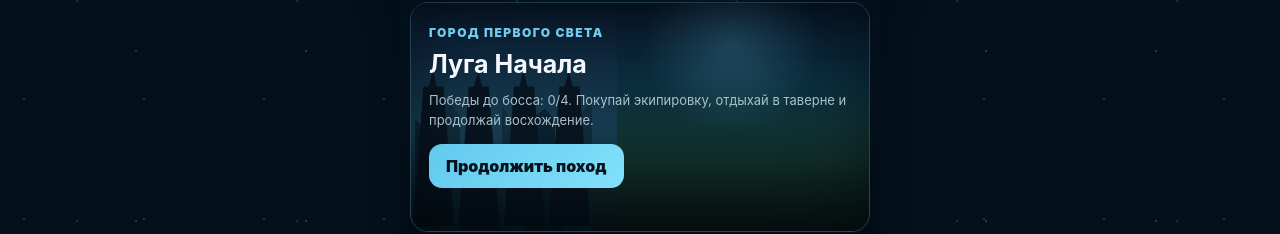
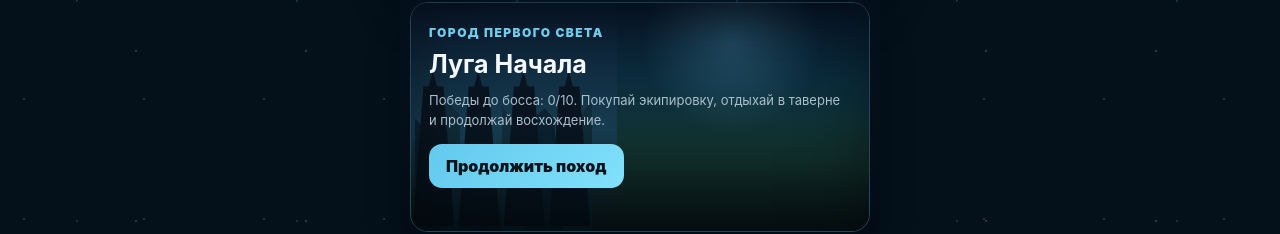
Before and after one commit to misha213123/SAO, a React (Vite) app in the folder frontend/: page / in a window 1280 px wide. Shown: the part 153-387 px from the top of the page. Built offline with nearby package versions, Linux system fonts and the light colour scheme.

Commit message:
Add endless encounters minibosses and floor scaling

```diff
--- a/frontend/src/game/gameEngine.ts
+++ b/frontend/src/game/gameEngine.ts
@@ -1,4 +1,4 @@
-export type EnemyKind = 'normal' | 'elite' | 'boss';
+export type EnemyKind = 'normal' | 'elite' | 'miniboss' | 'boss';
 export type ItemSlot = 'weapon' | 'armor' | 'consumable';
 
 export type ShopItem = {
@@ -25,7 +25,11 @@ export type Enemy = {
   xp: number;
   col: number;
   description: string;
+  wave: number;
+  cycle: number;
 };
+
+type EnemyTemplate = Omit<Enemy, 'id' | 'hp' | 'wave' | 'cycle'>;
 
 export type FloorDefinition = {
   id: number;
@@ -33,8 +37,10 @@ export type FloorDefinition = {
   subtitle: string;
   bossName: string;
   encountersToBoss: number;
-  enemies: Omit<Enemy, 'id' | 'hp'>[];
-  boss: Omit<Enemy, 'id' | 'hp'>;
+  minibossAt: number;
+  enemies: EnemyTemplate[];
+  minibosses: EnemyTemplate[];
+  boss: EnemyTemplate;
 };
 
 export type PlayerState = {
@@ -52,7 +58,9 @@ export type PlayerState = {
   highestFloor: number;
   selectedFloor: number;
   floorWins: Record<number, number>;
+  floorCycles: Record<number, number>;
   defeatedBosses: number[];
+  totalKills: number;
   weaponDurability: number;
   maxWeaponDurability: number;
   armorDurability: number;
@@ -81,59 +89,77 @@ export const SHOP_ITEMS: ShopItem[] = [
   { id: 'small-potion', name: 'Малое зелье', icon: '🧪', slot: 'consumable', price: 35, description: 'Восстанавливает 45 HP в бою.', tone: 'pink' },
 ];
 
+const floor = (
+  id: number,
+  name: string,
+  subtitle: string,
+  enemies: EnemyTemplate[],
+  minibosses: EnemyTemplate[],
+  boss: EnemyTemplate,
+  encountersToBoss = 10,
+): FloorDefinition => ({ id, name, subtitle, bossName: boss.name, encountersToBoss, minibossAt: Math.floor(encountersToBoss / 2), enemies, minibosses, boss });
+
 export const FLOORS: FloorDefinition[] = [
-  {
-    id: 1, name: 'Луга Начала', subtitle: 'Зелёные равнины у подножия башни', bossName: 'Вожак клыков', encountersToBoss: 4,
-    enemies: [
+  floor(1, 'Луга Начала', 'Зелёные равнины у подножия башни', [
     { name: 'Дикий кабан', kind: 'normal', level: 1, maxHp: 34, attack: 7, defense: 1, xp: 22, col: 25, description: 'Агрессивный зверь, защищающий пастбища.' },
     { name: 'Луговой волк', kind: 'normal', level: 2, maxHp: 42, attack: 9, defense: 2, xp: 28, col: 32, description: 'Быстрый хищник, атакующий сериями.' },
-      { name: 'Клыкастый вепрь', kind: 'elite', level: 3, maxHp: 58, attack: 12, defense: 3, xp: 45, col: 55, description: 'Элитный зверь с усиленной шкурой.' },
-      { name: 'Кабан-разоритель', kind: 'elite', level: 3, maxHp: 66, attack: 13, defense: 4, xp: 52, col: 64, description: 'Старый зверь, переживший десятки охот.' },
-    ],
-    boss: { name: 'Вожак клыков', kind: 'boss', level: 4, maxHp: 118, attack: 16, defense: 4, xp: 130, col: 170, description: 'Хозяин первого этажа. В ярости наносит больше урона.' },
-  },
-  {
-    id: 2, name: 'Туманный лес', subtitle: 'Лес, где враги скрываются в густом тумане', bossName: 'Серый хищник', encountersToBoss: 5,
-    enemies: [
+    { name: 'Колючий слизень', kind: 'normal', level: 2, maxHp: 38, attack: 8, defense: 3, xp: 25, col: 29, description: 'Медленный моб с плотной оболочкой.' },
+    { name: 'Полевой гоблин', kind: 'normal', level: 3, maxHp: 50, attack: 11, defense: 3, xp: 34, col: 39, description: 'Вооружён коротким копьём.' },
+    { name: 'Клыкастый вепрь', kind: 'elite', level: 3, maxHp: 68, attack: 13, defense: 4, xp: 52, col: 64, description: 'Элитный зверь с усиленной шкурой.' },
+  ], [
+    { name: 'Разоритель лугов', kind: 'miniboss', level: 4, maxHp: 115, attack: 17, defense: 5, xp: 105, col: 135, description: 'Мини-босс, собравший вокруг себя стаю.' },
+    { name: 'Белый клык', kind: 'miniboss', level: 4, maxHp: 108, attack: 19, defense: 4, xp: 112, col: 140, description: 'Редкий вожак волков.' },
+  ], { name: 'Вожак клыков', kind: 'boss', level: 5, maxHp: 185, attack: 23, defense: 7, xp: 190, col: 240, description: 'Хозяин первого этажа.' }),
+
+  floor(2, 'Туманный лес', 'Лес, где враги скрываются в густом тумане', [
     { name: 'Туманный волк', kind: 'normal', level: 5, maxHp: 76, attack: 16, defense: 5, xp: 65, col: 78, description: 'Появляется из тумана и быстро отступает.' },
     { name: 'Ядовитая паучиха', kind: 'normal', level: 6, maxHp: 68, attack: 18, defense: 4, xp: 72, col: 84, description: 'Её укусы ослабляют защиту.' },
-      { name: 'Лесной страж', kind: 'elite', level: 7, maxHp: 105, attack: 21, defense: 7, xp: 105, col: 125, description: 'Древнее существо с крепкой корой.' },
-    ],
-    boss: { name: 'Серый хищник', kind: 'boss', level: 8, maxHp: 190, attack: 26, defense: 8, xp: 250, col: 320, description: 'Огромный волк, повелевающий туманом.' },
-  },
-  {
-    id: 3, name: 'Каменный каньон', subtitle: 'Расколотые скалы и древние шахты', bossName: 'Каменный страж', encountersToBoss: 5,
-    enemies: [
+    { name: 'Лесной бес', kind: 'normal', level: 6, maxHp: 82, attack: 17, defense: 6, xp: 76, col: 90, description: 'Прячется среди старых деревьев.' },
+    { name: 'Моховой медведь', kind: 'elite', level: 7, maxHp: 122, attack: 23, defense: 8, xp: 118, col: 138, description: 'Тяжёлый элитный противник.' },
+    { name: 'Лесной страж', kind: 'elite', level: 7, maxHp: 105, attack: 21, defense: 9, xp: 105, col: 125, description: 'Древнее существо с крепкой корой.' },
+  ], [
+    { name: 'Мать пауков', kind: 'miniboss', level: 8, maxHp: 210, attack: 29, defense: 9, xp: 230, col: 285, description: 'Мини-босс глубокой чащи.' },
+    { name: 'Хранитель тумана', kind: 'miniboss', level: 8, maxHp: 225, attack: 27, defense: 11, xp: 240, col: 300, description: 'Управляет плотностью тумана.' },
+  ], { name: 'Серый хищник', kind: 'boss', level: 9, maxHp: 350, attack: 36, defense: 12, xp: 410, col: 520, description: 'Огромный волк, повелевающий туманом.' }),
+
+  floor(3, 'Каменный каньон', 'Расколотые скалы и древние шахты', [
     { name: 'Пещерный гоблин', kind: 'normal', level: 9, maxHp: 125, attack: 28, defense: 9, xp: 120, col: 145, description: 'Вооружён ржавым клинком и ловушками.' },
     { name: 'Каменный жук', kind: 'normal', level: 10, maxHp: 145, attack: 27, defense: 13, xp: 135, col: 155, description: 'Медленный, но хорошо защищённый враг.' },
+    { name: 'Шахтный кобольд', kind: 'normal', level: 10, maxHp: 132, attack: 31, defense: 10, xp: 142, col: 168, description: 'Атакует киркой из темноты.' },
+    { name: 'Кристальный скорпион', kind: 'elite', level: 11, maxHp: 205, attack: 36, defense: 15, xp: 205, col: 245, description: 'Его панцирь отражает слабые удары.' },
     { name: 'Малый голем', kind: 'elite', level: 11, maxHp: 195, attack: 34, defense: 16, xp: 190, col: 230, description: 'Ожившая каменная конструкция.' },
-    ],
-    boss: { name: 'Каменный страж', kind: 'boss', level: 12, maxHp: 330, attack: 42, defense: 18, xp: 430, col: 560, description: 'Страж древних ворот каньона.' },
-  },
-  {
-    id: 4, name: 'Озёрный край', subtitle: 'Затопленные руины под холодным небом', bossName: 'Хозяйка глубин', encountersToBoss: 6,
-    enemies: [
+  ], [
+    { name: 'Горный тролль', kind: 'miniboss', level: 12, maxHp: 355, attack: 47, defense: 19, xp: 410, col: 510, description: 'Мини-босс, перекрывший проход.' },
+    { name: 'Кристальный голем', kind: 'miniboss', level: 12, maxHp: 380, attack: 44, defense: 23, xp: 430, col: 535, description: 'Собирает энергию из стен каньона.' },
+  ], { name: 'Каменный страж', kind: 'boss', level: 13, maxHp: 620, attack: 58, defense: 25, xp: 760, col: 980, description: 'Страж древних ворот каньона.' }),
+
+  floor(4, 'Озёрный край', 'Затопленные руины под холодным небом', [
     { name: 'Водный дух', kind: 'normal', level: 13, maxHp: 210, attack: 43, defense: 17, xp: 210, col: 260, description: 'Меняет форму и избегает прямых ударов.' },
     { name: 'Озёрный страж', kind: 'normal', level: 14, maxHp: 235, attack: 47, defense: 20, xp: 235, col: 285, description: 'Защищает руины под водой.' },
+    { name: 'Болотный ящер', kind: 'normal', level: 14, maxHp: 245, attack: 45, defense: 22, xp: 248, col: 300, description: 'Прячется в мелководье.' },
     { name: 'Сирена руин', kind: 'elite', level: 15, maxHp: 290, attack: 54, defense: 21, xp: 310, col: 380, description: 'Её голос сбивает ритм атак.' },
-    ],
-    boss: { name: 'Хозяйка глубин', kind: 'boss', level: 16, maxHp: 480, attack: 62, defense: 25, xp: 690, col: 900, description: 'Повелительница затопленного храма.' },
-  },
-  {
-    id: 5, name: 'Город фонарей', subtitle: 'Ночной город на границе света и тени', bossName: 'Алый дуэлянт', encountersToBoss: 6,
-    enemies: [
+    { name: 'Ледяной краб', kind: 'elite', level: 15, maxHp: 320, attack: 51, defense: 27, xp: 325, col: 400, description: 'Тяжёлая бронированная тварь.' },
+  ], [
+    { name: 'Глубинный змей', kind: 'miniboss', level: 16, maxHp: 520, attack: 67, defense: 27, xp: 610, col: 760, description: 'Мини-босс затопленных руин.' },
+    { name: 'Страж водоворота', kind: 'miniboss', level: 16, maxHp: 545, attack: 64, defense: 30, xp: 635, col: 790, description: 'Создаёт защитные водные кольца.' },
+  ], { name: 'Хозяйка глубин', kind: 'boss', level: 17, maxHp: 900, attack: 80, defense: 34, xp: 1150, col: 1500, description: 'Повелительница затопленного храма.' }),
+
+  floor(5, 'Город фонарей', 'Ночной город на границе света и тени', [
     { name: 'Теневой разбойник', kind: 'normal', level: 17, maxHp: 320, attack: 65, defense: 25, xp: 340, col: 420, description: 'Нападает из переулков и исчезает.' },
     { name: 'Охотник фонарей', kind: 'normal', level: 18, maxHp: 355, attack: 71, defense: 28, xp: 380, col: 460, description: 'Использует огненные ловушки.' },
+    { name: 'Городской культист', kind: 'normal', level: 18, maxHp: 345, attack: 74, defense: 26, xp: 390, col: 475, description: 'Атакует проклятыми цепями.' },
     { name: 'Ночной клинок', kind: 'elite', level: 19, maxHp: 430, attack: 82, defense: 31, xp: 490, col: 610, description: 'Опытный убийца с двойными клинками.' },
-    ],
-    boss: { name: 'Алый дуэлянт', kind: 'boss', level: 20, maxHp: 720, attack: 94, defense: 36, xp: 1050, col: 1450, description: 'Непобеждённый чемпион города фонарей.' },
-  },
+    { name: 'Страж алых ворот', kind: 'elite', level: 19, maxHp: 470, attack: 78, defense: 37, xp: 510, col: 640, description: 'Тяжёлый городской страж.' },
+  ], [
+    { name: 'Палач фонарей', kind: 'miniboss', level: 20, maxHp: 760, attack: 98, defense: 39, xp: 920, col: 1150, description: 'Мини-босс центральной площади.' },
+    { name: 'Теневая жрица', kind: 'miniboss', level: 20, maxHp: 700, attack: 105, defense: 35, xp: 950, col: 1200, description: 'Призывает тени павших.' },
+  ], { name: 'Алый дуэлянт', kind: 'boss', level: 21, maxHp: 1250, attack: 120, defense: 45, xp: 1750, col: 2400, description: 'Непобеждённый чемпион города фонарей.' }),
 ];
 
 export const INITIAL_PLAYER: PlayerState = {
   level: 1, xp: 0, hp: 100, maxHp: 100, stamina: 100, maxStamina: 100,
   power: 14, defense: 3, critChance: 0.08, col: 0, crowns: 0,
-  highestFloor: 1, selectedFloor: 1, floorWins: { 1: 0 }, defeatedBosses: [],
+  highestFloor: 1, selectedFloor: 1, floorWins: { 1: 0 }, floorCycles: { 1: 0 }, defeatedBosses: [], totalKills: 0,
   weaponDurability: 40, maxWeaponDurability: 40,
   armorDurability: 55, maxArmorDurability: 55,
   potions: 1, inventory: [], equippedWeapon: null, equippedArmor: null,
@@ -143,11 +169,36 @@ export function xpRequired(level: number): number {
   return Math.floor(100 * Math.pow(level, 1.35));
 }
 
-export function createEnemy(floorId: number, wins: number): Enemy {
-  const floor = FLOORS.find((item) => item.id === floorId) ?? FLOORS[0];
-  const useBoss = wins >= floor.encountersToBoss;
-  const template = useBoss ? floor.boss : floor.enemies[wins % floor.enemies.length];
-  return { ...template, id: `${floorId}-${wins}-${Date.now()}`, hp: template.maxHp };
+export function createEnemy(floorId: number, wins: number, cycle = 0): Enemy {
+  const currentFloor = FLOORS.find((item) => item.id === floorId) ?? FLOORS[0];
+  const wave = wins + 1;
+  const useBoss = wins >= currentFloor.encountersToBoss;
+  const useMiniboss = !useBoss && wins === currentFloor.minibossAt;
+  let template: EnemyTemplate;
+  if (useBoss) template = currentFloor.boss;
+  else if (useMiniboss) template = currentFloor.minibosses[cycle % currentFloor.minibosses.length];
+  else {
+    const pool = currentFloor.enemies;
+    const index = (wins + cycle * 3 + Math.floor(Math.random() * pool.length)) % pool.length;
+    template = pool[index];
+  }
+
+  const endlessScale = 1 + cycle * 0.28;
+  const waveScale = 1 + Math.max(0, wins - 1) * 0.025;
+  const hp = Math.floor(template.maxHp * endlessScale * waveScale);
+  return {
+    ...template,
+    id: `${floorId}-${cycle}-${wins}-${Date.now()}-${Math.random()}`,
+    level: template.level + cycle * 2,
+    maxHp: hp,
+    hp,
+    attack: Math.floor(template.attack * (1 + cycle * 0.2) * waveScale),
+    defense: Math.floor(template.defense * (1 + cycle * 0.16)),
+    xp: Math.floor(template.xp * (1 + cycle * 0.22)),
+    col: Math.floor(template.col * (1 + cycle * 0.25)),
+    wave,
+    cycle,
+  };
 }
 
 export function getItem(id: string | null): ShopItem | undefined {
@@ -188,10 +239,10 @@ export function calculatePlayerDamage(player: PlayerState, enemy: Enemy, skillMu
 }
 
 export function calculateEnemyDamage(player: PlayerState, enemy: Enemy): number {
-  const bossRage = enemy.kind === 'boss' && enemy.hp <= enemy.maxHp * 0.35 ? 1.45 : 1;
+  const rage = (enemy.kind === 'boss' || enemy.kind === 'miniboss') && enemy.hp <= enemy.maxHp * 0.35 ? 1.45 : 1;
   const variance = 0.88 + Math.random() * 0.24;
   const armorValue = player.armorDurability <= 0 ? 0 : totalDefense(player);
-  return Math.max(1, Math.floor(enemy.attack * bossRage * variance - armorValue));
+  return Math.max(1, Math.floor(enemy.attack * rage * variance - armorValue));
 }
 
 export function repairCost(player: PlayerState): number {
@@ -207,7 +258,9 @@ function migratePlayer(value: Partial<PlayerState> | undefined): PlayerState {
     ...INITIAL_PLAYER,
     ...(value ?? {}),
     floorWins: { ...INITIAL_PLAYER.floorWins, ...(value?.floorWins ?? {}) },
+    floorCycles: { ...INITIAL_PLAYER.floorCycles, ...(value?.floorCycles ?? {}) },
     defeatedBosses: value?.defeatedBosses ?? [],
+    totalKills: value?.totalKills ?? 0,
     inventory: value?.inventory ?? [],
     equippedWeapon: value?.equippedWeapon ?? null,
     equippedArmor: value?.equippedArmor ?? null,
@@ -220,18 +273,15 @@ export function loadGame(): SavedGame {
     if (raw) {
       const parsed = JSON.parse(raw) as Partial<SavedGame>;
       const player = migratePlayer(parsed.player);
-      return {
-        player,
-        enemy: parsed.enemy ?? createEnemy(player.selectedFloor, player.floorWins[player.selectedFloor] ?? 0),
-        log: parsed.log ?? 'Продолжай восхождение.',
-        battleWon: parsed.battleWon ?? false,
-        gameOver: parsed.gameOver ?? false,
-      };
+      const wins = player.floorWins[player.selectedFloor] ?? 0;
+      const cycle = player.floorCycles[player.selectedFloor] ?? 0;
+      const enemy = parsed.enemy && parsed.enemy.hp > 0 ? { ...parsed.enemy, wave: parsed.enemy.wave ?? wins + 1, cycle: parsed.enemy.cycle ?? cycle } : createEnemy(player.selectedFloor, wins, cycle);
+      return { player, enemy, log: parsed.log ?? 'Продолжай бесконечный поход.', battleWon: false, gameOver: parsed.gameOver ?? false };
     }
   } catch {
     // Ignore corrupted local saves.
   }
-  const enemy = createEnemy(1, 0);
+  const enemy = createEnemy(1, 0, 0);
   return { player: INITIAL_PLAYER, enemy, log: 'Первый враг заметил тебя. Проведи пальцем по экрану, чтобы атаковать.', battleWon: false, gameOver: false };
 }
 
```
Lines whose indentation alone changed are shown as unchanged.
